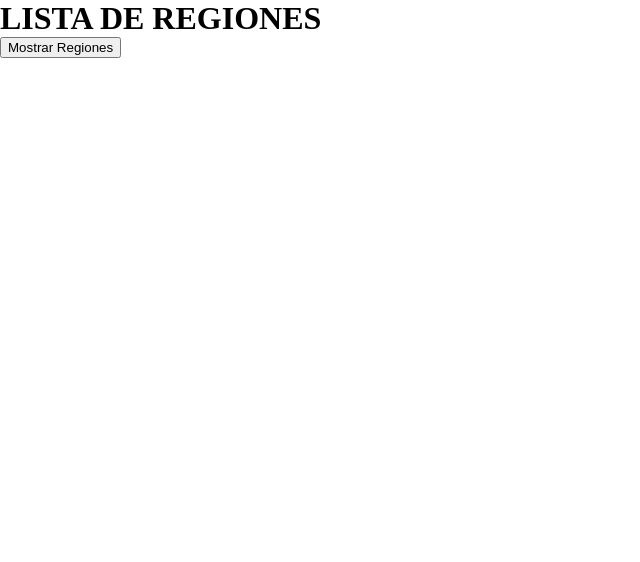
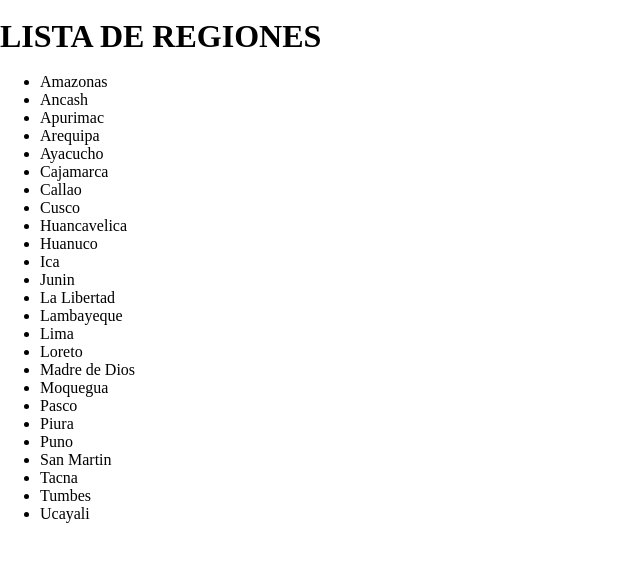
Before and after one commit to FernandoGarambelM/Ajax, a plain HTML site: page 8_EJERCICIOS/Ejercicio1/ejercicio1.html in a window 1280 px wide. Both pictures are taken after a click on the button "Mostrar Regiones". Shown: the whole page, without its empty margins (0-640 px from the left). Drawn offline with Linux system fonts and the light colour scheme.

Commit message:
Ejercicio 1 completado: nombre de boton: fixed

```diff
--- a/8_EJERCICIOS/Ejercicio1/ejercicio1.html
+++ b/8_EJERCICIOS/Ejercicio1/ejercicio1.html
@@ -8,9 +8,11 @@
 </head>
 <body>
     <div id="datos">
+        <br>
         <h1>LISTA DE REGIONES</h1>
+        <br>
         <ul id="regionList"></ul>
-        <button id="mostrarRegionesBtn">Mostrar Regiones</button>
+        <button id="btnMostrarRegiones">Mostrar Regiones</button>
     </div>
     <script src="ejercicio1.js"></script>
 </body>
--- a/8_EJERCICIOS/Ejercicio1/ejercicio1.js
+++ b/8_EJERCICIOS/Ejercicio1/ejercicio1.js
@@ -11,6 +11,7 @@ document.addEventListener("DOMContentLoaded", () => {
             })
             .then(data => {
                 mostrarRegiones(data);
+                btnMostrarRegiones.style.display = 'none';
             })
             .catch(error => {
                 console.error('Error:', error);
@@ -20,7 +21,7 @@ document.addEventListener("DOMContentLoaded", () => {
 
 function mostrarRegiones(data) {
     const regionList = document.getElementById('regionList');
-    regionList.innerHTML = '';
+    //regionList.innerHTML = '';
 
     data.forEach(regionData => {
         const li = document.createElement('li');
```
